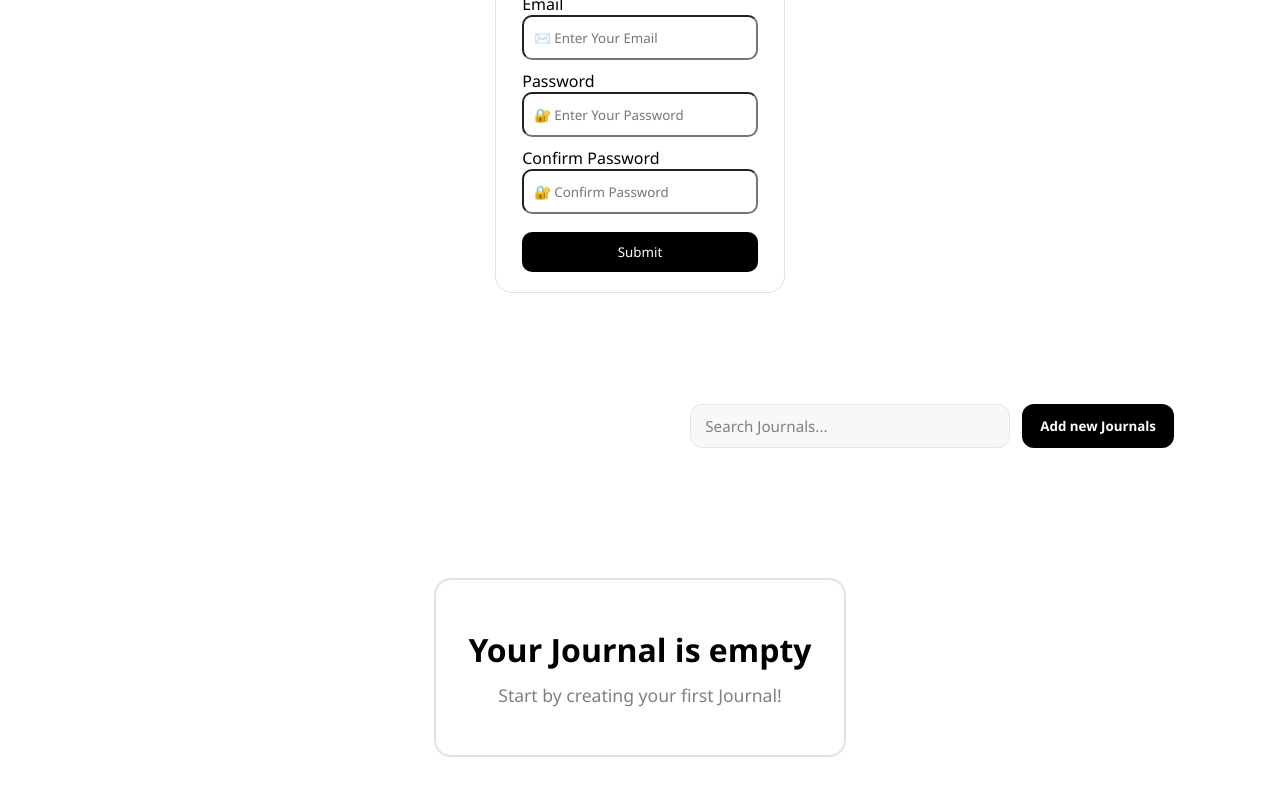
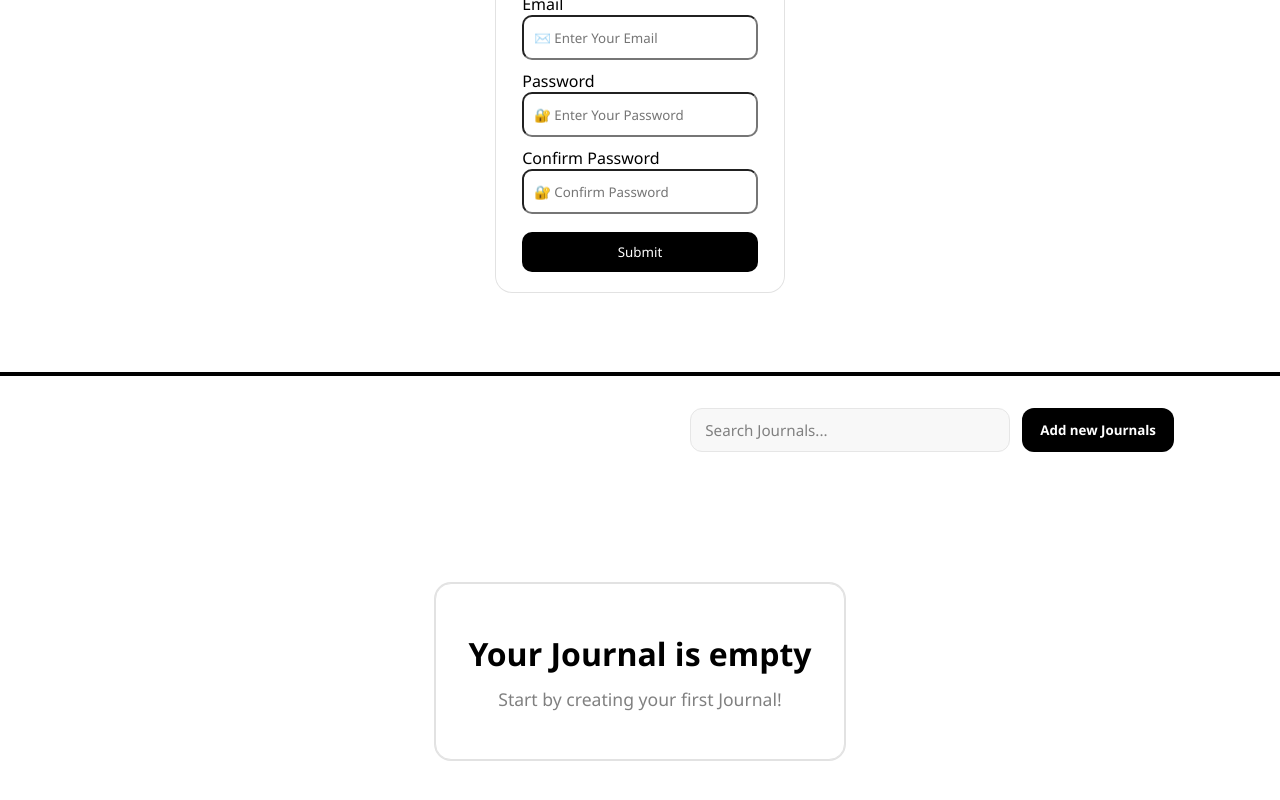
Before and after one commit to mohammedhassan37/Yearnal, a React (Vite) app in the folder client/: page / in a window 1280 px wide. Shown: the part 332-1132 px from the top of the page. Built offline with nearby package versions, Linux system fonts and the light colour scheme.

Commit message:
fayette updated Home.css
using this home.css to allow us to differentiate home and login pages until i route em

```diff
--- a/client/src/Styles/Home.css
+++ b/client/src/Styles/Home.css
@@ -3,6 +3,7 @@
   min-height: 100vh;
   padding: 2rem 0;
   color: #000;
+  border-top: 4px solid #000;
 }
 
 .home .toolbar {
```
